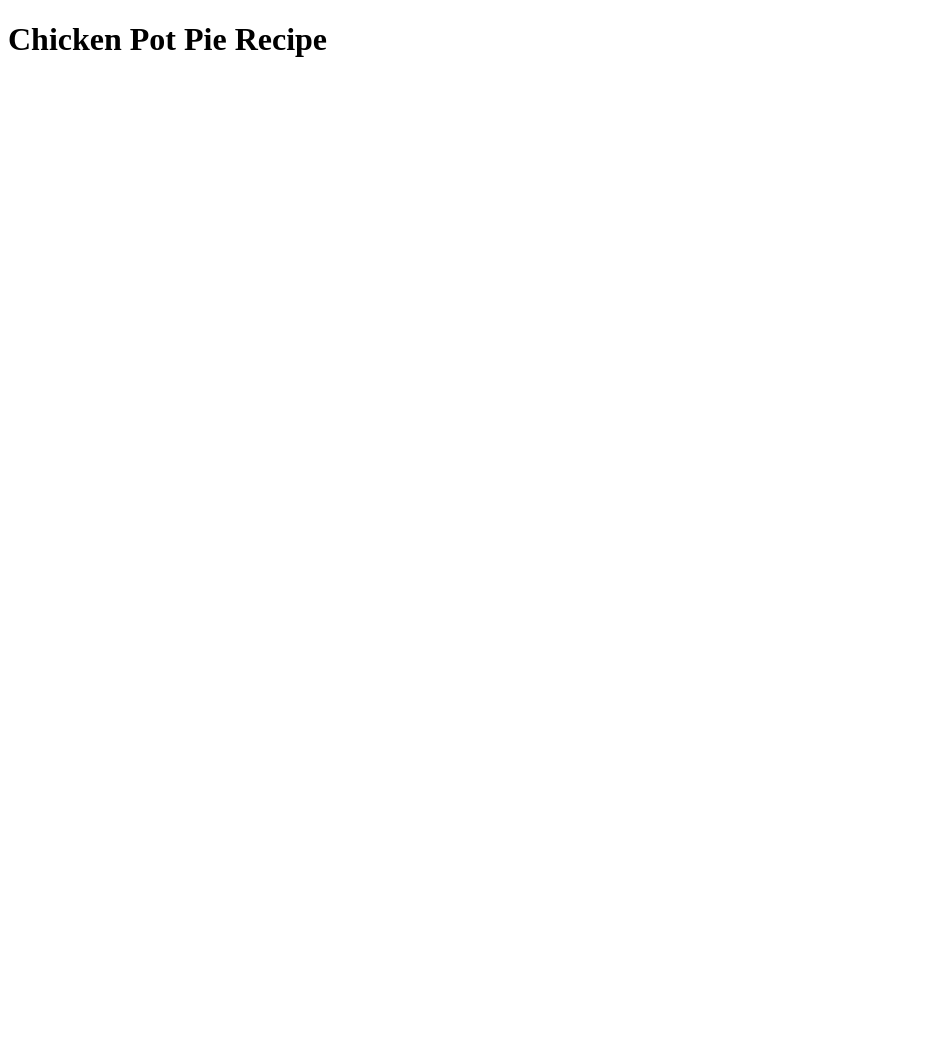
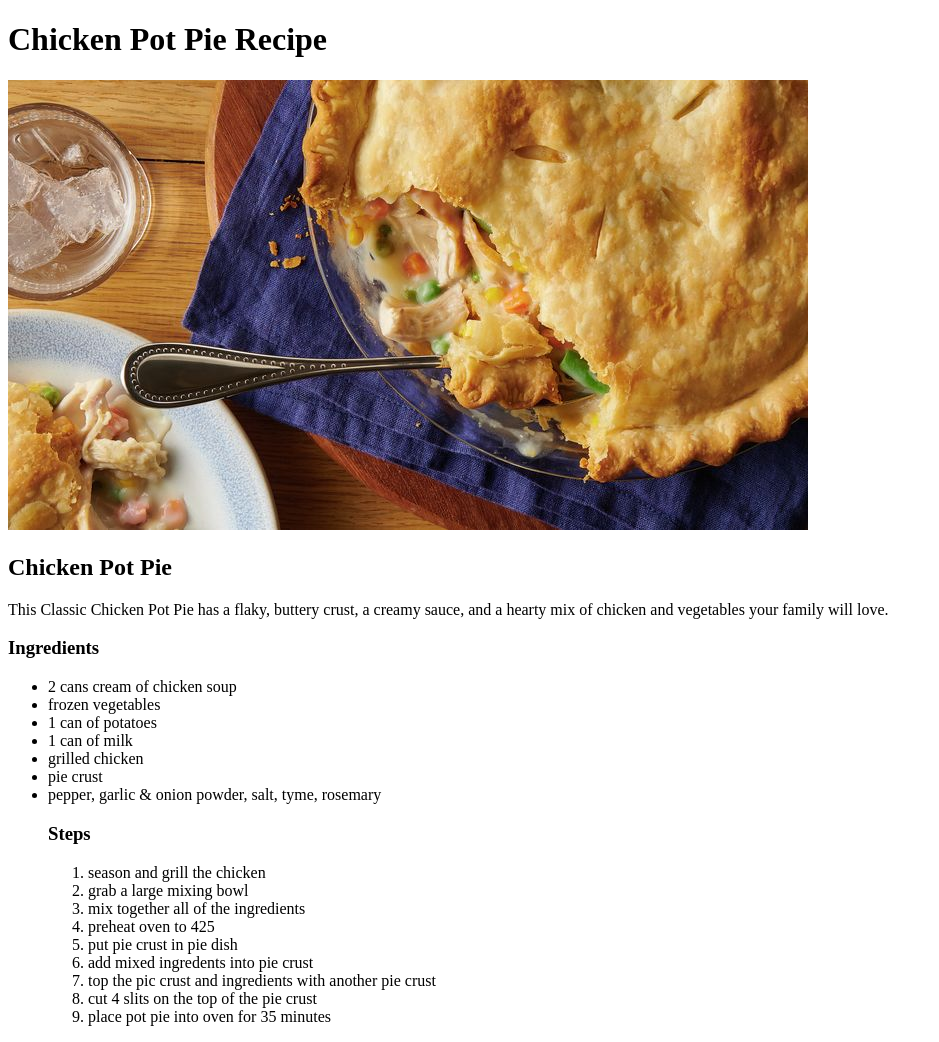
Before and after one commit to emaresh/odin-recipes, a plain HTML site: page recipes/potpie.html in a window 1280 px wide. Shown: the whole page, without its empty margins (0-939 px from the left). Before the commit the page ends 800 px from the top, so only its background shows below. Drawn offline with Linux system fonts and the light colour scheme.

Commit message:
added image, descripton and 2 lists

```diff
--- a/recipes/potpie.html
+++ b/recipes/potpie.html
@@ -8,5 +8,31 @@
 </head>
 <body>
   <h1>Chicken Pot Pie Recipe</h1>
+  <img src="../images/potpie.jpeg" alt="picture of a pot pie">
+  <h2>Chicken Pot Pie</h2>
+  <p>This Classic Chicken Pot Pie has a flaky, buttery crust, a creamy sauce,
+    and a hearty mix of chicken and vegetables your family will love.</p>
+  <h3>Ingredients</h3>
+  <ul>
+    <li>2 cans cream of chicken soup</li>
+    <li>frozen vegetables</li>
+    <li>1 can of potatoes</li>
+    <li>1 can of milk</li>
+    <li>grilled chicken</li>
+    <li>pie crust</li>
+    <li>pepper, garlic & onion powder, salt, tyme, rosemary</li>
+  <h3>Steps</h3>
+  <ol>
+    <li>season and grill the chicken</li>
+    <li>grab a large mixing bowl</li>
+    <li>mix together all of the ingredients</li>
+    <li>preheat oven to 425</li>
+    <li>put pie crust in pie dish</li>
+    <li>add mixed ingredents into pie crust</li>
+    <li>top the pic crust and ingredients with another pie crust</li>
+    <li>cut 4 slits on the top of the pie crust</li>
+    <li>place pot pie into oven for 35 minutes</li>
+  </ol>
+  </ul>
 </body>
 </html>
```
